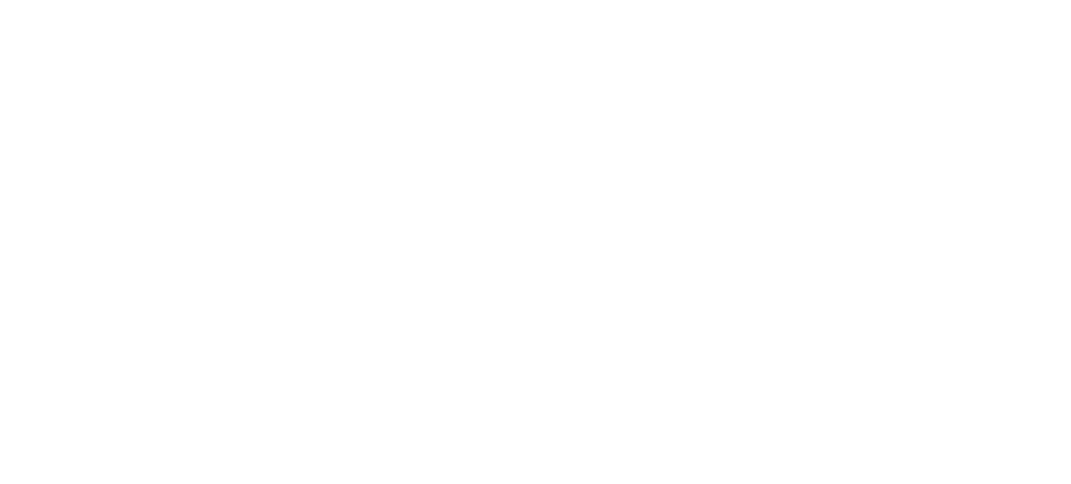
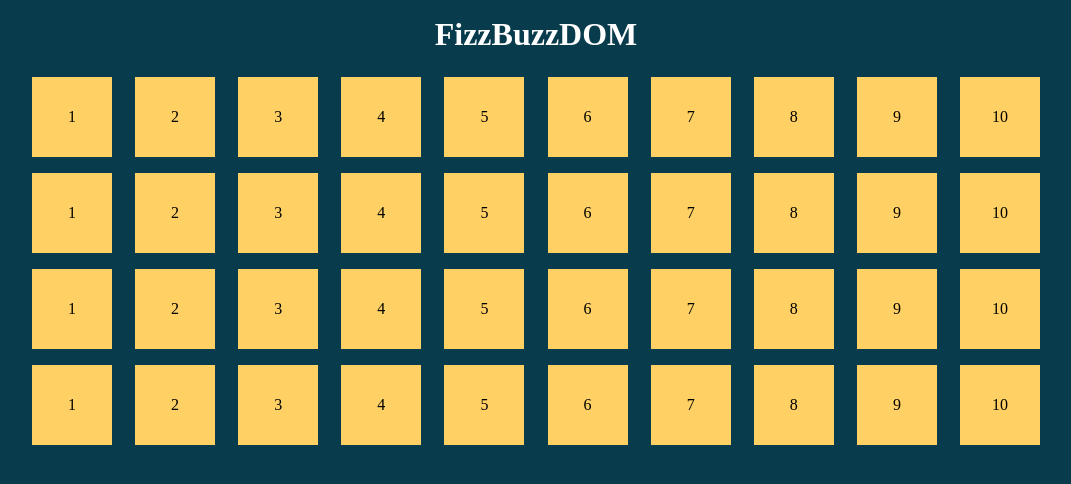
Before and after one commit to matte887/js-fizzbuzzdom, a plain HTML site: page index.html in a window 1280 px wide. Shown: the whole page, without its empty margins (104-1175 px from the left). Drawn offline with Linux system fonts and the light colour scheme.

Commit message:
Added style

```diff
--- /dev/null
+++ b/css/style.css
@@ -0,0 +1,43 @@
+:root {
+    /* Colors */
+    --background-color: #083b4c;
+    --box-blue: #1389b2;
+    --box-green: #0bd6a1;
+    --box-yellow: #ffd165;
+}
+
+* {
+    margin: 0;
+    padding: 0;
+    box-sizing: border-box;
+}
+
+body {
+    background-color: var(--background-color);
+}
+
+h1 {
+    color: white;
+    text-align: center;
+}
+
+.container {
+    margin: 1rem auto;
+    width: 80%;
+}
+
+.box-wrapper {
+    display: flex;
+    justify-content: space-between;
+    flex-wrap: wrap;
+    padding-top: 1rem;
+}
+
+.box {
+    width: 80px;
+    height: 80px;
+    line-height: 80px;
+    text-align: center;
+    margin: .5rem;
+    background-color: var(--box-yellow);
+}
--- a/index.html
+++ b/index.html
@@ -5,9 +5,55 @@
     <meta http-equiv="X-UA-Compatible" content="IE=edge">
     <meta name="viewport" content="width=device-width, initial-scale=1.0">
     <title>FizzBuzzDom</title>
+    <!-- Stylesheet -->
+    <link rel="stylesheet" href="css/style.css">
 </head>
 <body>
-
+    <div class="container">
+        <h1>FizzBuzzDOM</h1>
+        <div class="box-wrapper">
+            <div class="box">1</div>
+            <div class="box">2</div>
+            <div class="box">3</div>
+            <div class="box">4</div>
+            <div class="box">5</div>
+            <div class="box">6</div>
+            <div class="box">7</div>
+            <div class="box">8</div>
+            <div class="box">9</div>
+            <div class="box">10</div>
+            <div class="box">1</div>
+            <div class="box">2</div>
+            <div class="box">3</div>
+            <div class="box">4</div>
+            <div class="box">5</div>
+            <div class="box">6</div>
+            <div class="box">7</div>
+            <div class="box">8</div>
+            <div class="box">9</div>
+            <div class="box">10</div>
+            <div class="box">1</div>
+            <div class="box">2</div>
+            <div class="box">3</div>
+            <div class="box">4</div>
+            <div class="box">5</div>
+            <div class="box">6</div>
+            <div class="box">7</div>
+            <div class="box">8</div>
+            <div class="box">9</div>
+            <div class="box">10</div>
+            <div class="box">1</div>
+            <div class="box">2</div>
+            <div class="box">3</div>
+            <div class="box">4</div>
+            <div class="box">5</div>
+            <div class="box">6</div>
+            <div class="box">7</div>
+            <div class="box">8</div>
+            <div class="box">9</div>
+            <div class="box">10</div>
+        </div>
+    </div>
     <script src="js/script.js" type="text/javascript"></script>
 </body>
 </html>
```
Also changed, not shown: layout/screenshot.png (added).
